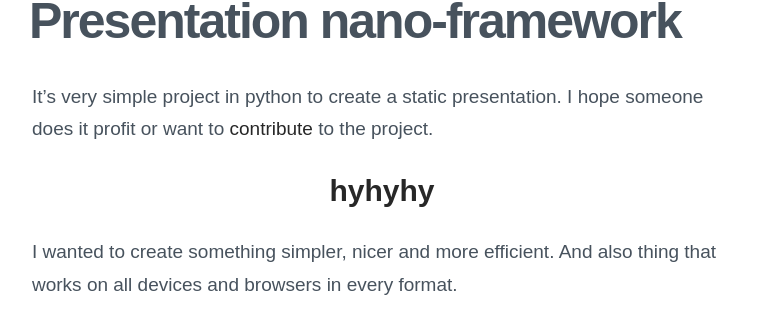
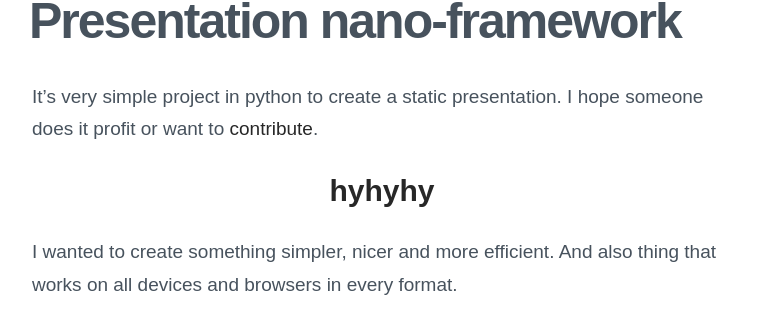
Before and after one commit to maciejczyzewski/maciejczyzewski.github.io, a Jekyll site: the page built from _posts/2014-06-04-presentation-nano-framework.markdown, in a window 1280 px wide. Shown: the part 160-472 px from the top of the page, without its empty margins (258-1021 px from the left). Built offline with Jekyll 4.4.1, drawn with Linux system fonts in a browser that asks for light colours; Markdown is read by kramdown in place of the engine named in the settings.

Commit message:
Grammar.

```diff
--- a/_posts/2014-06-04-presentation-nano-framework.markdown
+++ b/_posts/2014-06-04-presentation-nano-framework.markdown
@@ -4,7 +4,7 @@ title:  "Presentation nano-framework"
 date:   2014-06-04 22:02:00
 ---
 
-It's very simple project in python to create a static presentation. I hope someone does it profit or want to [contribute][hyhyhy-gh] to the project.
+It's very simple project in python to create a static presentation. I hope someone does it profit or want to [contribute][hyhyhy-gh].
 
 <div style="text-align: center;">
 	<a href="http://maciejczyzewski.github.io/hyhyhy/" target="_blank"><h3>hyhyhy</h3></a>
```
